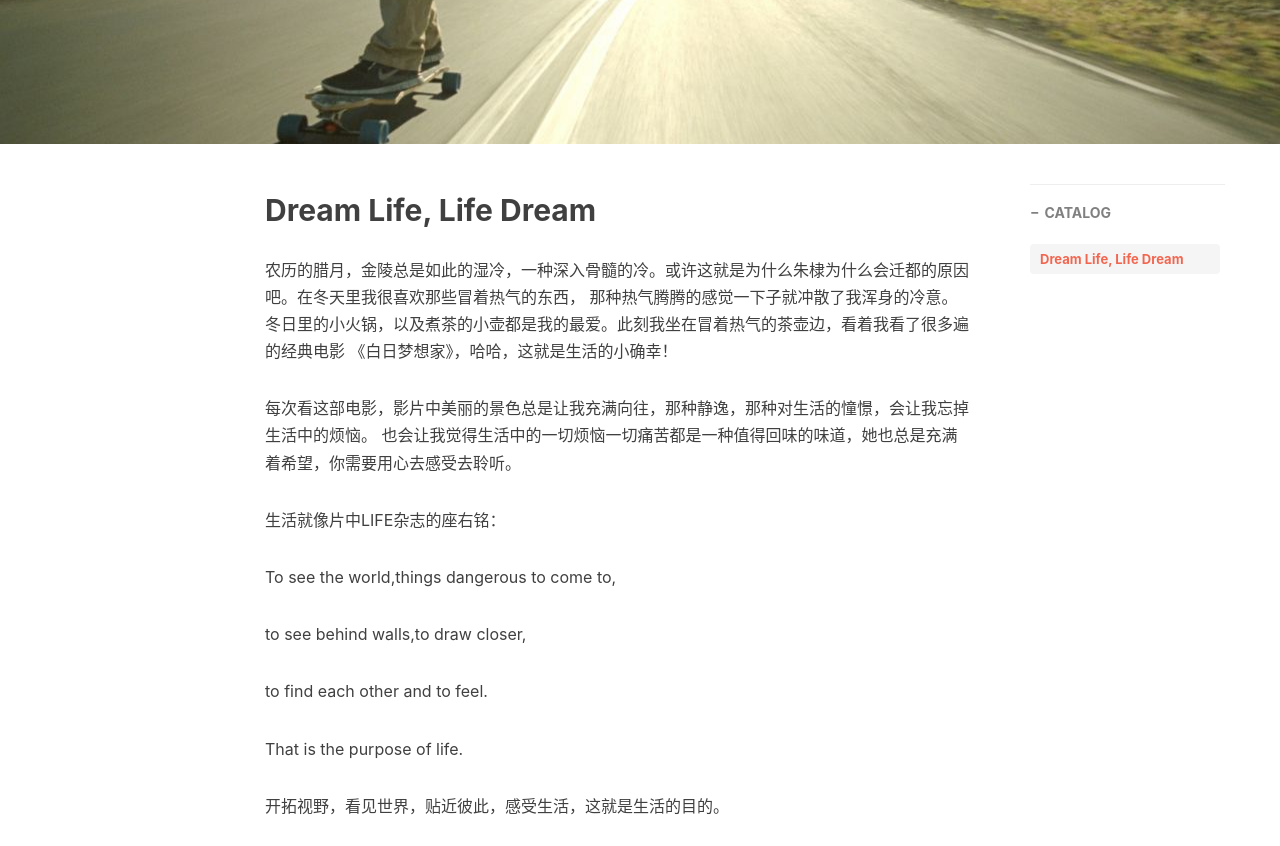
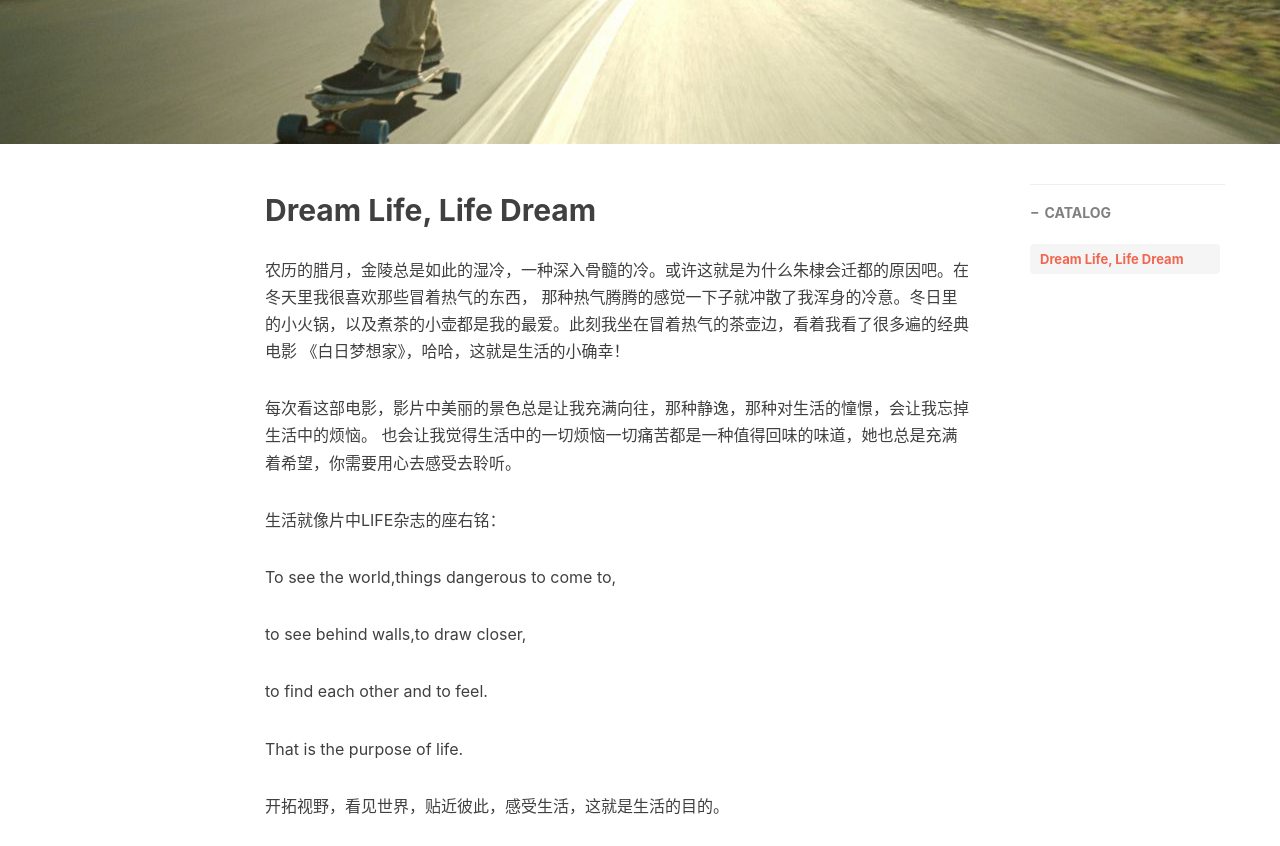
Before and after one commit to HughNian/HughNian.github.io, a Jekyll site: the page built from _posts/2020-01-05-Day-Dreamer.md, in a window 1280 px wide and 900 px high, scrolled down 379 px, cut to the strip 0-846 px from the top of the window. Built offline with Jekyll 4.4.1, drawn with Linux system fonts in a browser that asks for light colours; nearby versions of some CDN libraries; comment, search, counter and statistics services are not loaded.

Commit message:
:trollface:

```diff
--- a/_posts/2020-01-05-Day-Dreamer.md
+++ b/_posts/2020-01-05-Day-Dreamer.md
@@ -13,7 +13,7 @@ tags:
 
 ## Dream Life, Life Dream
 
-农历的腊月，金陵总是如此的湿冷，一种深入骨髓的冷。或许这就是为什么朱棣为什么会迁都的原因吧。在冬天里我很喜欢那些冒着热气的东西，
+农历的腊月，金陵总是如此的湿冷，一种深入骨髓的冷。或许这就是为什么朱棣会迁都的原因吧。在冬天里我很喜欢那些冒着热气的东西，
 那种热气腾腾的感觉一下子就冲散了我浑身的冷意。冬日里的小火锅，以及煮茶的小壶都是我的最爱。此刻我坐在冒着热气的茶壶边，看着我看了很多遍的经典电影
 《白日梦想家》，哈哈，这就是生活的小确幸！
 
```
